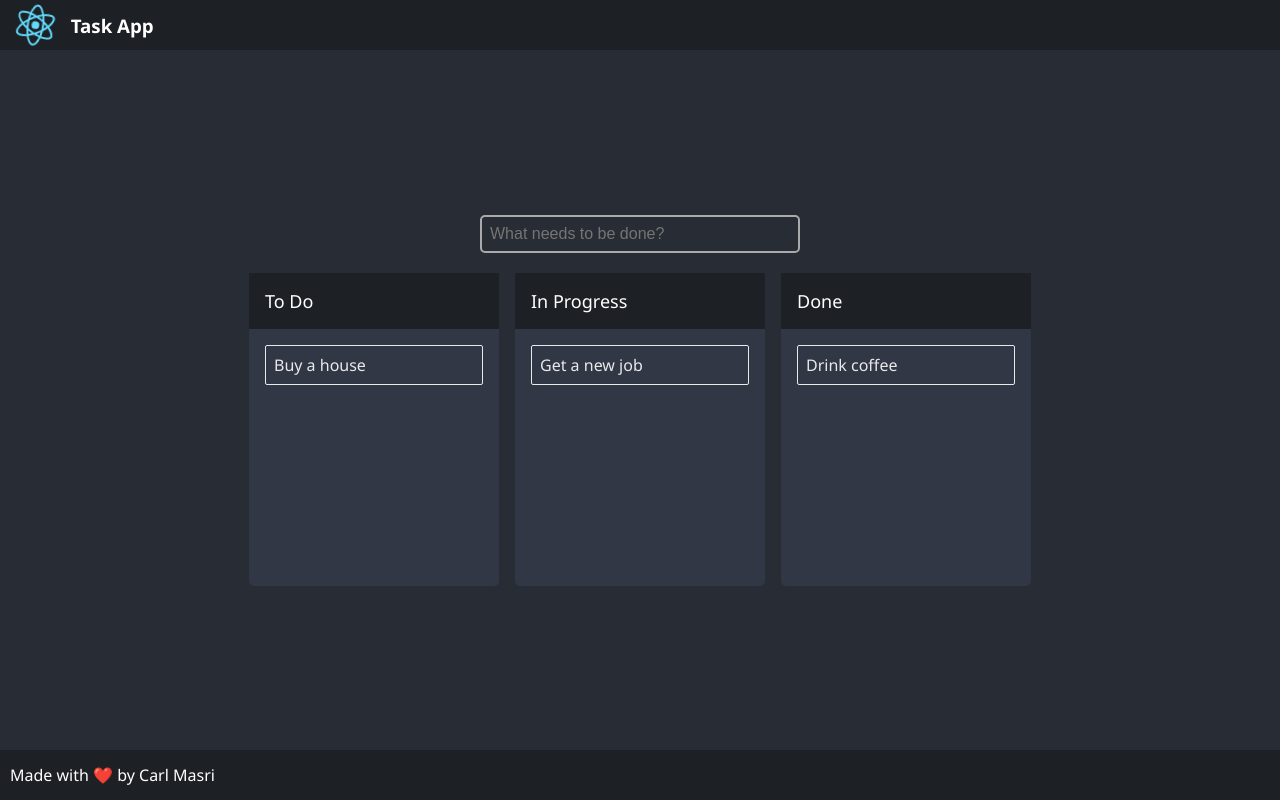
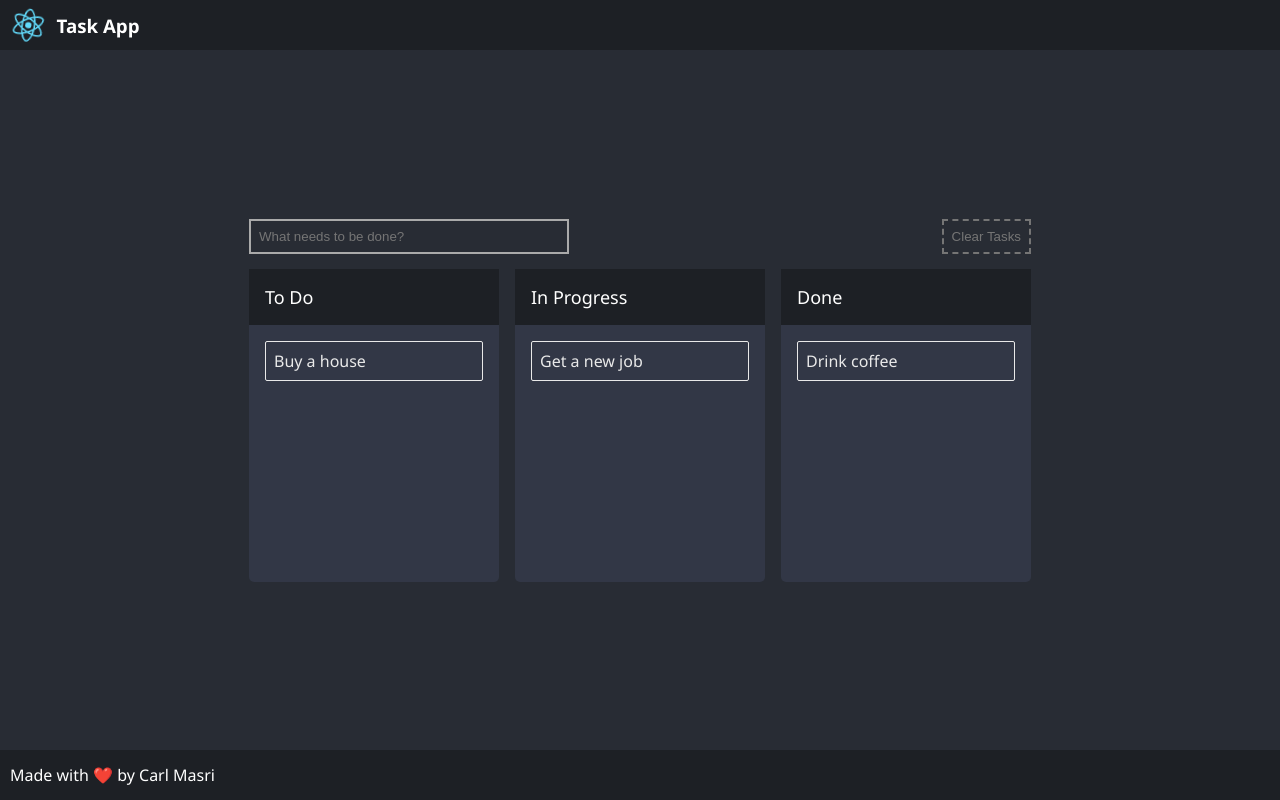
Before and after one commit to CBMasri/task-app, a React (Create React App) app: page / in a window 1280 px wide. Built offline with nearby package versions, Linux system fonts and the light colour scheme.

Commit message:
Add a button to clear all tasks

```diff
--- a/src/assets/styles/App.css
+++ b/src/assets/styles/App.css
@@ -16,6 +16,6 @@ a:hover {
   color: #eeeeee;
   text-decoration: underline;
 }
-input:focus {
+input:focus, button:focus {
   outline: none;
 }
--- a/src/assets/styles/Header.css
+++ b/src/assets/styles/Header.css
@@ -6,7 +6,7 @@
   background-color: #1d2025;
 }
 .app-logo {
-  height: 50px;
+  height: 40px;
   pointer-events: none;
 }
 @media (prefers-reduced-motion: no-preference) {
--- a/src/views/Tasks.js
+++ b/src/views/Tasks.js
@@ -1,5 +1,5 @@
 import styled from 'styled-components'
-import { useState, useEffect } from 'react'
+import { useState, useEffect, useRef } from 'react'
 import { DragDropContext } from 'react-beautiful-dnd'
 
 import Lane from 'components/Lane.js'
@@ -12,15 +12,32 @@ const Container = styled.div`
   flex-direction: column;
   align-items: center;
 `
+const Controls = styled.div`
+  display: flex;
+  width: 782px;
+  justify-content: space-between;
+  font-size: 16px;
+  border-radius: 5px;
+  margin-bottom: 15px;
+`
 const AddTask = styled.input`
+  color: #e9e9e9;
   width: 300px;
   padding: 8px;
-  margin-bottom: 20px;
-  border-radius: 5px;
   border: 2px solid #aaaaaa;
-  background-color: #282c34;
+  background-color: inherit;
+`
+  const ClearTasks = styled.button`
+  padding: 8px;
+  border: 2px dashed #757575;
+  background-color: inherit;
+  color: #757575;
+  margin-left: 20px;
+  &:hover {
+    background-color: #b92424;
+    cursor: pointer;
     color: #e9e9e9;
-  font-size: 16px;
+  }
 `
 const Lanes = styled.div`
   display: flex;
@@ -35,22 +52,28 @@ const Lanes = styled.div`
  * into which tasks can be organized.
  */
 function Tasks() {
-  const cachedData = localStorage.getItem('data')
-  const data = cachedData ? JSON.parse(cachedData) : initialData
+  const cache = localStorage.getItem('data')
+  const data = cache ? JSON.parse(cache) : initialData
 
   const [ tasks, setTasks ] = useState(data.tasks)
   const [ lanes, setLanes ] = useState(data.lanes)
   const [ inputValue, setInputValue ] = useState('')
 
+  const addTaskRef = useRef(null)
   const laneOrder = Object.keys(lanes)
 
-  // Cache state in localStorage
+  // Persist state in localStorage
   useEffect(() => {
     localStorage.setItem('data', JSON.stringify({
       'tasks': tasks,
       'lanes': lanes
     }))
   })
+
+  // Auto-focus add task input on inital mount
+  useEffect(() => {
+    addTaskRef.current.focus()
+  }, [])
 
   /**
    * Handle the 'Enter' keypress event
@@ -63,6 +86,19 @@ function Tasks() {
       addTask(inputValue)
       setInputValue('')
     }
+  }
+
+  /**
+   * Remove all the tasks from the
+   * lanes and delete them.
+   */
+  function handleClearTasks() {
+    const updatedLanes = { ...lanes }
+    for (const laneId in updatedLanes) {
+      updatedLanes[laneId].taskIds = []
+    }
+    setLanes(updatedLanes)
+    setTasks({})
   }
 
   /**
@@ -120,6 +156,14 @@ function Tasks() {
     setTasks(updatedTasks)
   }
 
+  /**
+   * onDragEnd handler for react-beautiful-dnd.
+   *
+   * Required by DragDropContext, this function
+   * controls the state of the drag-n-drop items.
+   *
+   * @param {Object} result
+   */
   function onDragEnd(result) {
     const { destination, source, draggableId } = result
 
@@ -147,12 +191,18 @@ function Tasks() {
 
   return (
     <Container>
+      <Controls>
         <AddTask
+          ref={addTaskRef}
           placeholder="What needs to be done?"
           value={inputValue}
           onKeyPress={handleKeyPress}
           onChange={event => setInputValue(event.target.value)}
         />
+        <ClearTasks onClick={() => handleClearTasks()}>
+          Clear Tasks
+        </ClearTasks>
+      </Controls>
       <DragDropContext onDragEnd={onDragEnd}>
         <Lanes>
           {laneOrder.map(laneId => {
```
Lines whose indentation alone changed are shown as unchanged.
